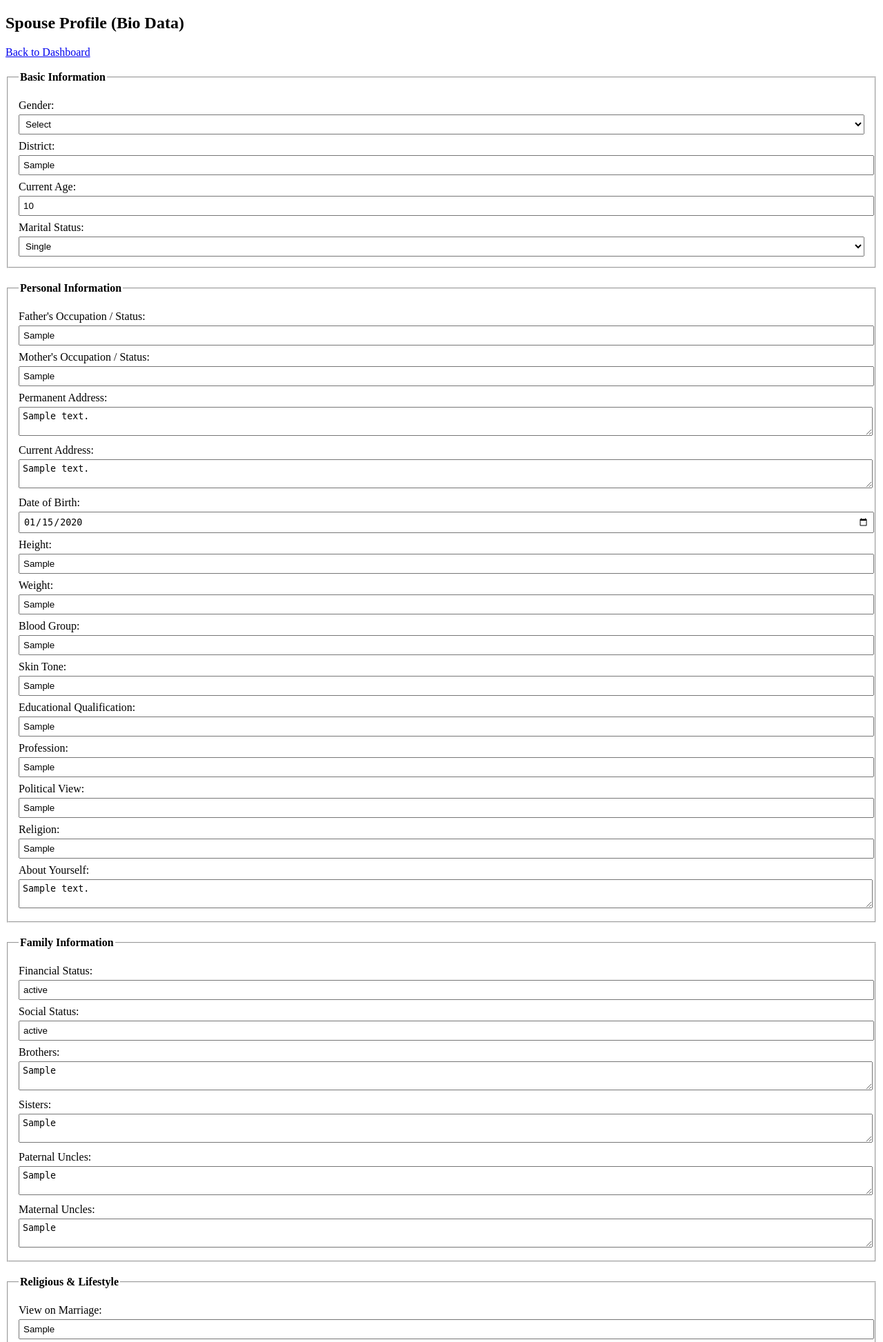
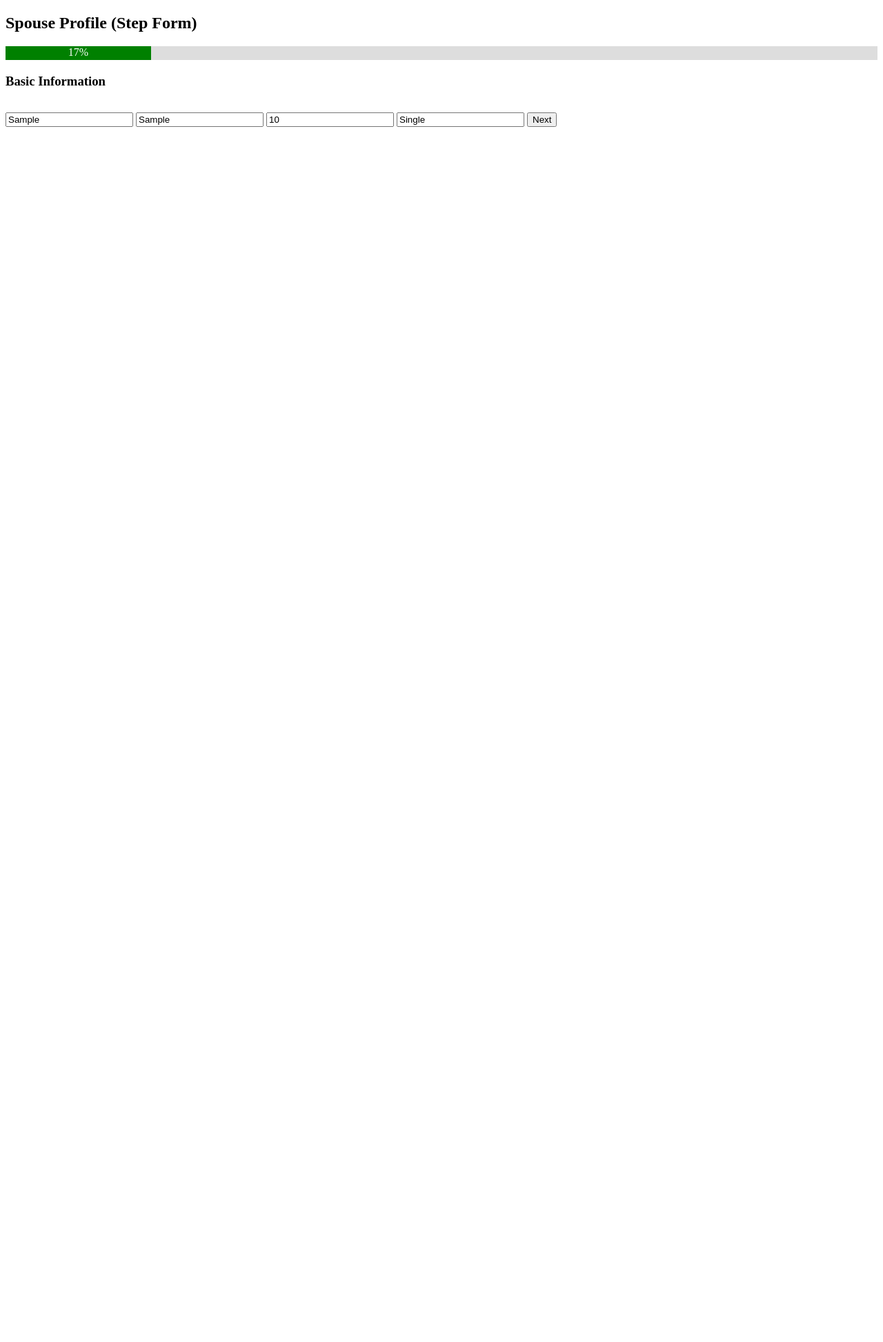
Before and after one commit to aam734/youthsnikah, a Flask app: page /biodata in a window 1280 px wide. Shown: the top 1946 px of the page at 69% size. After the commit the page ends 184 px from the top, so only its background shows below. Run offline with Flask 3, Linux system fonts and the light colour scheme; a user stored in the database is signed in; tables that the repository leaves empty hold one stand-in row (values such as "Sample post").

Commit message:
Uv2026.0331.5
Step breakout

```diff
--- a/templates/biodata.html
+++ b/templates/biodata.html
@@ -1,232 +1,146 @@
 <!DOCTYPE html>
 <html>
 <head>
-    <title>Bio Data Form - YouthsNikah</title>
+    <title>Bio Data - YouthsNikah</title>
+
     <style>
-        fieldset { margin-bottom: 20px; padding: 15px; }
-        legend { font-weight: bold; }
-        label { display:block; margin-top:8px; }
-        input, select, textarea { width: 100%; padding: 5px; margin-top:4px; }
+        .step { display: none; }
+        .step.active { display: block; }
+
+        .progress-bar {
+            width: 100%;
+            background: #ddd;
+            height: 20px;
+            margin-bottom: 20px;
+        }
+
+        .progress {
+            height: 100%;
+            width: 0%;
+            background: green;
+            text-align: center;
+            color: white;
+        }
+
+        button { margin-top: 15px; }
     </style>
 </head>
 <body>
 
-<h2>Spouse Profile (Bio Data)</h2>
+<h2>Spouse Profile (Step Form)</h2>
 
-<a href="/dashboard">Back to Dashboard</a><br><br>
+<div class="progress-bar">
+    <div class="progress" id="progress">0%</div>
+</div>
 
-<form method="POST">
+<form method="POST" id="form">
 
-<fieldset>
-    <legend>Basic Information</legend>
+<!-- STEP 1 -->
+<div class="step active">
+    <h3>Basic Information</h3>
 
-    <label>Gender:</label>
-    <select name="gender" required>
-        <option value="">Select</option>
-        <option value="Male" {% if biodata and biodata['gender']=='Male' %}selected{% endif %}>Male</option>
-        <option value="Female" {% if biodata and biodata['gender']=='Female' %}selected{% endif %}>Female</option>
-    </select>
+    <input name="gender" placeholder="Gender" value="{{ biodata['gender'] if biodata else '' }}">
+    <input name="district" placeholder="District" value="{{ biodata['district'] if biodata else '' }}">
+    <input name="current_age" placeholder="Age" value="{{ biodata['current_age'] if biodata else '' }}">
+    <input name="marital_status" placeholder="Marital Status" value="{{ biodata['marital_status'] if biodata else '' }}">
 
-    <label>District:</label>
-    <input type="text" name="district" value="{{ biodata['district'] if biodata else '' }}" required>
+    <button type="button" onclick="nextStep()">Next</button>
+</div>
 
-    <label>Current Age:</label>
-    <input type="number" name="current_age" value="{{ biodata['current_age'] if biodata else '' }}" required>
+<!-- STEP 2 -->
+<div class="step">
+    <h3>Personal Information</h3>
 
-    <label>Marital Status:</label>
-    <select name="marital_status" required>
-        <option value="">Select</option>
-        <option value="Single" {% if biodata and biodata['marital_status']=='Single' %}selected{% endif %}>Single</option>
-        <option value="Divorced" {% if biodata and biodata['marital_status']=='Divorced' %}selected{% endif %}>Divorced</option>
-        <option value="Widow/Widower" {% if biodata and biodata['marital_status']=='Widow/Widower' %}selected{% endif %}>Widow/Widower</option>
-    </select>
-</fieldset>
-
-<fieldset>
-    <legend>Personal Information</legend>
-
-    <label>Father's Occupation / Status:</label>
-    <input type="text" name="father_occupation" value="{{ biodata['father_occupation'] if biodata else '' }}">
-
-    <label>Mother's Occupation / Status:</label>
-    <input type="text" name="mother_occupation" value="{{ biodata['mother_occupation'] if biodata else '' }}">
-
-    <label>Permanent Address:</label>
-    <textarea name="permanent_address">{{ biodata['permanent_address'] if biodata else '' }}</textarea>
-
-    <label>Current Address:</label>
+    <input name="father_occupation" placeholder="Father" value="{{ biodata['father_occupation'] if biodata else '' }}">
+    <input name="mother_occupation" placeholder="Mother" value="{{ biodata['mother_occupation'] if biodata else '' }}">
     <textarea name="current_address">{{ biodata['current_address'] if biodata else '' }}</textarea>
 
-    <label>Date of Birth:</label>
-    <input type="date" name="date_of_birth" value="{{ biodata['date_of_birth'] if biodata else '' }}">
+    <button type="button" onclick="prevStep()">Back</button>
+    <button type="button" onclick="nextStep()">Next</button>
+</div>
 
-    <label>Height:</label>
-    <input type="text" name="height" value="{{ biodata['height'] if biodata else '' }}">
+<!-- STEP 3 -->
+<div class="step">
+    <h3>Family Info</h3>
 
-    <label>Weight:</label>
-    <input type="text" name="weight" value="{{ biodata['weight'] if biodata else '' }}">
-
-    <label>Blood Group:</label>
-    <input type="text" name="blood_group" value="{{ biodata['blood_group'] if biodata else '' }}">
-
-    <label>Skin Tone:</label>
-    <input type="text" name="skin_tone" value="{{ biodata['skin_tone'] if biodata else '' }}">
-
-    <label>Educational Qualification:</label>
-    <input type="text" name="educational_qualification" value="{{ biodata['educational_qualification'] if biodata else '' }}">
-
-    <label>Profession:</label>
-    <input type="text" name="profession" value="{{ biodata['profession'] if biodata else '' }}">
-
-    <label>Political View:</label>
-    <input type="text" name="political_view" value="{{ biodata['political_view'] if biodata else '' }}">
-
-    <label>Religion:</label>
-    <input type="text" name="religion" value="{{ biodata['religion'] if biodata else '' }}">
-
-    <label>About Yourself:</label>
-    <textarea name="about_yourself">{{ biodata['about_yourself'] if biodata else '' }}</textarea>
-</fieldset>
-
-<fieldset>
-    <legend>Family Information</legend>
-
-    <label>Financial Status:</label>
-    <input type="text" name="financial_status" value="{{ biodata['financial_status'] if biodata else '' }}">
-
-    <label>Social Status:</label>
-    <input type="text" name="social_status" value="{{ biodata['social_status'] if biodata else '' }}">
-
-    <label>Brothers:</label>
     <textarea name="brothers">{{ biodata['brothers'] if biodata else '' }}</textarea>
-
-    <label>Sisters:</label>
     <textarea name="sisters">{{ biodata['sisters'] if biodata else '' }}</textarea>
 
-    <label>Paternal Uncles:</label>
-    <textarea name="paternal_uncles">{{ biodata['paternal_uncles'] if biodata else '' }}</textarea>
+    <button type="button" onclick="prevStep()">Back</button>
+    <button type="button" onclick="nextStep()">Next</button>
+</div>
 
-    <label>Maternal Uncles:</label>
-    <textarea name="maternal_uncles">{{ biodata['maternal_uncles'] if biodata else '' }}</textarea>
-</fieldset>
+<!-- STEP 4 -->
+<div class="step">
+    <h3>Religious</h3>
 
-<fieldset>
-    <legend>Religious & Lifestyle</legend>
+    <input name="prayers_five_times" placeholder="Prays 5 times" value="{{ biodata['prayers_five_times'] if biodata else '' }}">
+    <input name="can_recite_quran" placeholder="Quran" value="{{ biodata['can_recite_quran'] if biodata else '' }}">
 
-    <label>View on Marriage:</label>
-    <input type="text" name="view_on_marriage" value="{{ biodata['view_on_marriage'] if biodata else '' }}">
+    <button type="button" onclick="prevStep()">Back</button>
+    <button type="button" onclick="nextStep()">Next</button>
+</div>
 
-    <label>Maintains Fardh Covering:</label>
-    <select name="fardh_covering">
-        <option value="">Select</option>
-        <option value="Y" {% if biodata and biodata['fardh_covering']=='Y' %}selected{% endif %}>Y</option>
-        <option value="N" {% if biodata and biodata['fardh_covering']=='N' %}selected{% endif %}>N</option>
-    </select>
+<!-- STEP 5 -->
+<div class="step">
+    <h3>Spouse Expectations</h3>
 
-    <label>Maintains Distance from Non-Mahram:</label>
-    <select name="distance_non_mahrams">
-        <option value="">Select</option>
-        <option value="Y" {% if biodata and biodata['distance_non_mahrams']=='Y' %}selected{% endif %}>Y</option>
-        <option value="N" {% if biodata and biodata['distance_non_mahrams']=='N' %}selected{% endif %}>N</option>
-        <option value="I" {% if biodata and biodata['distance_non_mahrams']=='I' %}selected{% endif %}>Improvement needed</option>
-    </select>
+    <input name="spouse_age" placeholder="Age" value="{{ biodata['spouse_age'] if biodata else '' }}">
+    <input name="spouse_district" placeholder="District" value="{{ biodata['spouse_district'] if biodata else '' }}">
 
-    <label>Has Sunnah Beard:</label>
-    <select name="sunnah_beard">
-        <option value="">Select</option>
-        <option value="Y" {% if biodata and biodata['sunnah_beard']=='Y' %}selected{% endif %}>Y</option>
-        <option value="N" {% if biodata and biodata['sunnah_beard']=='N' %}selected{% endif %}>N</option>
-    </select>
+    <button type="button" onclick="prevStep()">Back</button>
+    <button type="button" onclick="nextStep()">Next</button>
+</div>
 
-    <label>Watches TV / Listens to Music:</label>
-    <select name="tv_music">
-        <option value="">Select</option>
-        <option value="Y" {% if biodata and biodata['tv_music']=='Y' %}selected{% endif %}>Y</option>
-        <option value="N" {% if biodata and biodata['tv_music']=='N' %}selected{% endif %}>N</option>
-        <option value="I" {% if biodata and biodata['tv_music']=='I' %}selected{% endif %}>Improvement needed</option>
-    </select>
+<!-- STEP 6 -->
+<div class="step">
+    <h3>Guardian</h3>
 
-    <label>Can Recite Qur'an:</label>
-    <select name="can_recite_quran">
-        <option value="">Select</option>
-        <option value="Y" {% if biodata and biodata['can_recite_quran']=='Y' %}selected{% endif %}>Y</option>
-        <option value="N" {% if biodata and biodata['can_recite_quran']=='N' %}selected{% endif %}>N</option>
-        <option value="I" {% if biodata and biodata['can_recite_quran']=='I' %}selected{% endif %}>Improvement needed</option>
-    </select>
+    <input name="guardian_marriage" placeholder="Marriage Awareness" value="{{ biodata['guardian_marriage'] if biodata else '' }}">
+    <input name="guardian_publish" placeholder="Publish Awareness" value="{{ biodata['guardian_publish'] if biodata else '' }}">
 
-    <label>Any Physical or Mental Conditions:</label>
-    <select name="physical_mental_conditions">
-        <option value="">Select</option>
-        <option value="Y" {% if biodata and biodata['physical_mental_conditions']=='Y' %}selected{% endif %}>Y</option>
-        <option value="N" {% if biodata and biodata['physical_mental_conditions']=='N' %}selected{% endif %}>N</option>
-    </select>
-
-    <label>Prays Five Times Daily:</label>
-    <select name="prayers_five_times">
-        <option value="">Select</option>
-        <option value="Y" {% if biodata and biodata['prayers_five_times']=='Y' %}selected{% endif %}>Y</option>
-        <option value="N" {% if biodata and biodata['prayers_five_times']=='N' %}selected{% endif %}>N</option>
-    </select>
-
-    <label>Involved in Religious Work:</label>
-    <select name="religious_work">
-        <option value="">Select</option>
-        <option value="Y" {% if biodata and biodata['religious_work']=='Y' %}selected{% endif %}>Y</option>
-        <option value="N" {% if biodata and biodata['religious_work']=='N' %}selected{% endif %}>N</option>
-    </select>
-</fieldset>
-
-<fieldset>
-    <legend>Spouse Expectations</legend>
-
-    <label>Age:</label>
-    <input type="text" name="spouse_age" value="{{ biodata['spouse_age'] if biodata else '' }}">
-
-    <label>Skin Tone:</label>
-    <input type="text" name="spouse_skin_tone" value="{{ biodata['spouse_skin_tone'] if biodata else '' }}">
-
-    <label>Height:</label>
-    <input type="text" name="spouse_height" value="{{ biodata['spouse_height'] if biodata else '' }}">
-
-    <label>Weight:</label>
-    <input type="text" name="spouse_weight" value="{{ biodata['spouse_weight'] if biodata else '' }}">
-
-    <label>Educational Qualification:</label>
-    <input type="text" name="spouse_education" value="{{ biodata['spouse_education'] if biodata else '' }}">
-
-    <label>District:</label>
-    <input type="text" name="spouse_district" value="{{ biodata['spouse_district'] if biodata else '' }}">
-
-    <label>Current Address:</label>
-    <textarea name="spouse_address">{{ biodata['spouse_address'] if biodata else '' }}</textarea>
-
-    <label>Profession:</label>
-    <input type="text" name="spouse_profession" value="{{ biodata['spouse_profession'] if biodata else '' }}">
-
-    <label>Special Qualities:</label>
-    <textarea name="spouse_special_qualities">{{ biodata['spouse_special_qualities'] if biodata else '' }}</textarea>
-</fieldset>
-
-<fieldset>
-    <legend>Guardian Awareness</legend>
-
-    <label>Does your guardian know about marriage?</label>
-    <select name="guardian_marriage">
-        <option value="">Select</option>
-        <option value="Y" {% if biodata and biodata['guardian_marriage']=='Y' %}selected{% endif %}>Y</option>
-        <option value="N" {% if biodata and biodata['guardian_marriage']=='N' %}selected{% endif %}>N</option>
-    </select>
-
-    <label>Does your guardian know about publishing your biodata?</label>
-    <select name="guardian_publish">
-        <option value="">Select</option>
-        <option value="Y" {% if biodata and biodata['guardian_publish']=='Y' %}selected{% endif %}>Y</option>
-        <option value="N" {% if biodata and biodata['guardian_publish']=='N' %}selected{% endif %}>N</option>
-    </select>
-</fieldset>
-
-<button type="submit">Save Bio Data</button>
+    <button type="button" onclick="prevStep()">Back</button>
+    <button type="submit">Submit</button>
+</div>
 
 </form>
+
+<script>
+let currentStep = 0;
+let steps = document.querySelectorAll(".step");
+
+function showStep(n) {
+    steps.forEach((step, i) => {
+        step.classList.remove("active");
+        if (i === n) step.classList.add("active");
+    });
+
+    updateProgress();
+}
+
+function nextStep() {
+    if (currentStep < steps.length - 1) {
+        currentStep++;
+        showStep(currentStep);
+    }
+}
+
+function prevStep() {
+    if (currentStep > 0) {
+        currentStep--;
+        showStep(currentStep);
+    }
+}
+
+function updateProgress() {
+    let percent = ((currentStep + 1) / steps.length) * 100;
+    let bar = document.getElementById("progress");
+    bar.style.width = percent + "%";
+    bar.innerText = Math.round(percent) + "%";
+}
+
+showStep(currentStep);
+</script>
+
 </body>
 </html>
```
